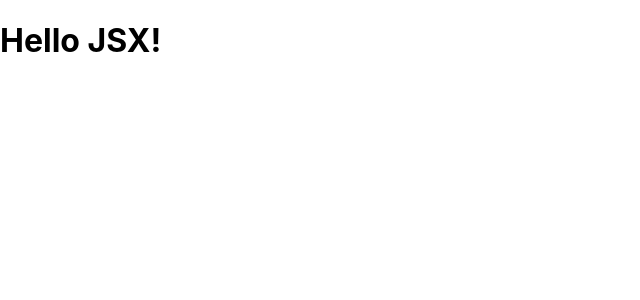
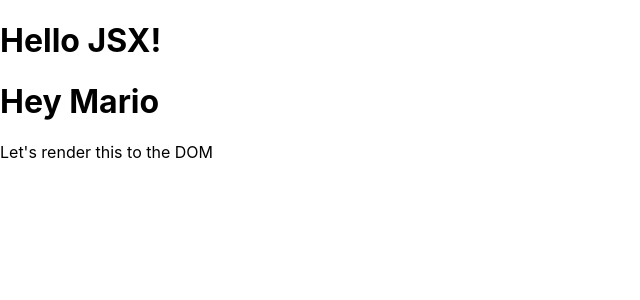
Before and after one commit to ilmariov/FrontEndDevLib-Training, a React (Create React App) app in the folder React/test-app/: page / in a window 1280 px wide. Shown: the top 300 px of the page, without its empty margins (0-640 px from the left). Built offline with nearby package versions, Linux system fonts and the light colour scheme.

Commit message:
Update index.js

```diff
--- a/React/test-app/src/index.js
+++ b/React/test-app/src/index.js
@@ -8,6 +8,17 @@ const myElement = <h1>Hello JSX!</h1>
 const root = ReactDOM.createRoot(document.getElementById('root'));
 root.render(myElement);
 
+const JSX = (
+    <div>
+        <h1>Hey Mario</h1>
+        <p>Let's render this to the DOM</p>
+    </div>
+);
+
+const test = ReactDOM.createRoot(document.getElementById('testing-this'));
+test.render(JSX);
+//ReactDOM.render(JSX, document.getElementById('testing-this'));
+
 // If you want to start measuring performance in your app, pass a function
 // to log results (for example: reportWebVitals(console.log))
 // or send to an analytics endpoint. Learn more: https://bit.ly/CRA-vitals
```
